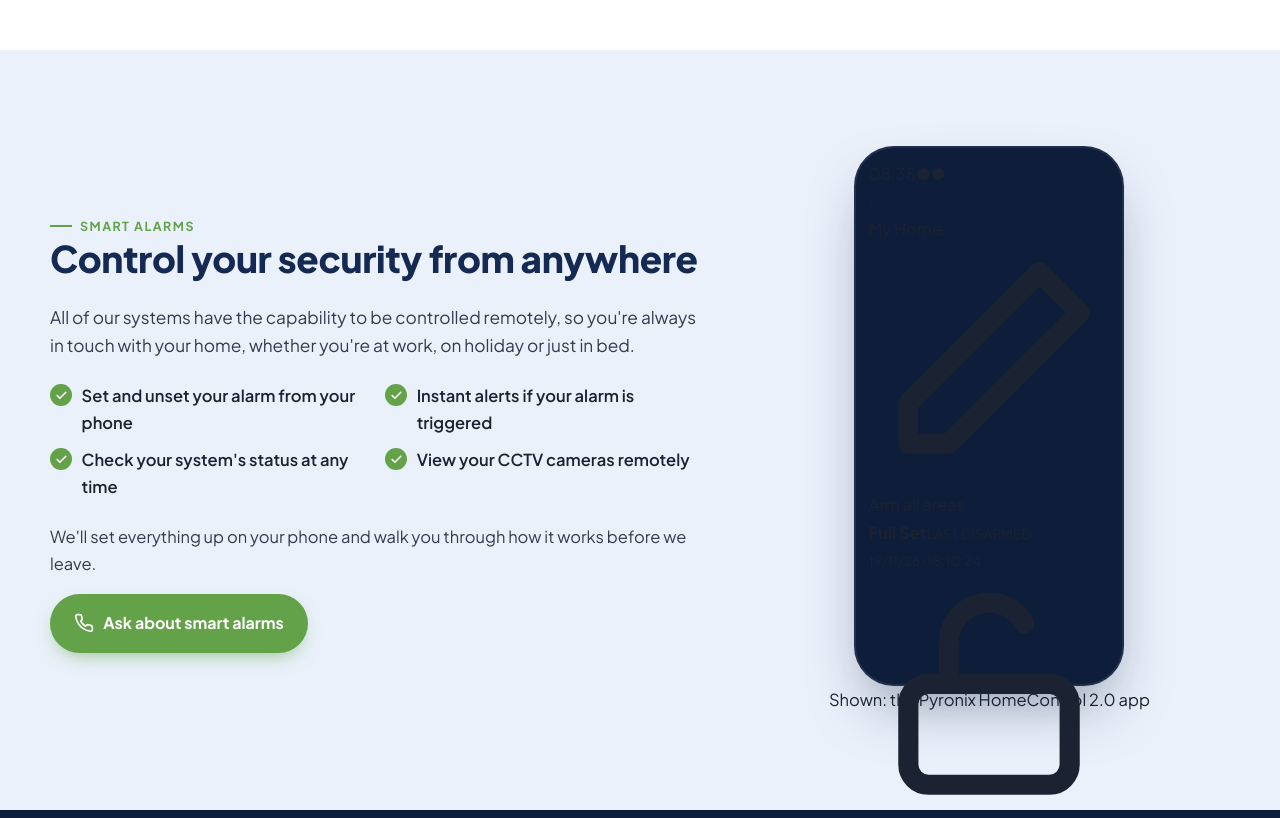
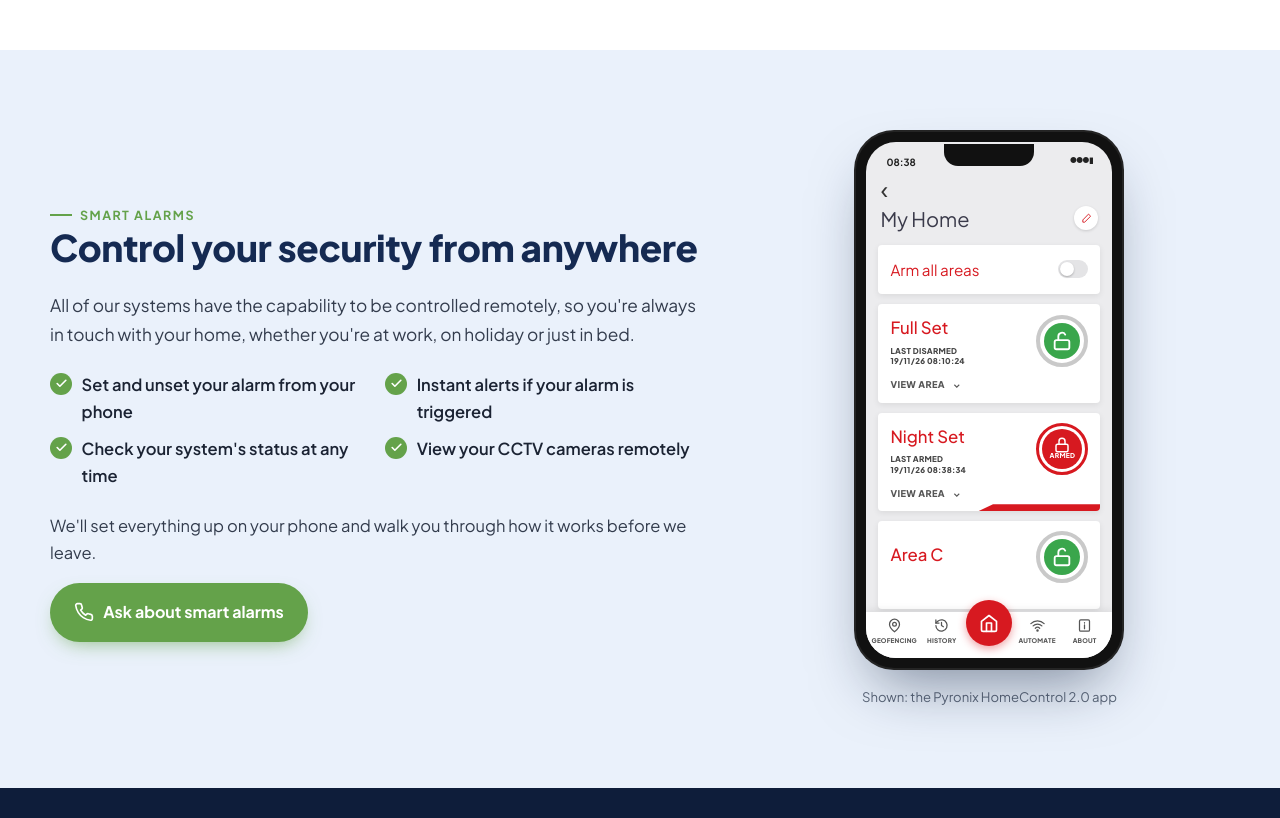
Before and after one commit to Roguerad/CentralElectricsAndSecurityNewWebsite, a plain HTML site: page security.html in a window 1280 px wide. Shown: the part 920-1738 px from the top of the page. Drawn offline with Linux system fonts and the light colour scheme.

Commit message:
Add files via upload

```diff
--- a/css/style.css
+++ b/css/style.css
@@ -393,3 +393,53 @@ a.accred-card:hover{transform:translateY(-3px);border-color:var(--sky)}
 .quote-tips h3{font-size:1rem;margin-bottom:.8rem}
 .quote-tips .checks li{font-weight:600;font-size:.95rem}
 .quote-note{font-size:.88rem;color:var(--muted);margin:1rem 0 0}
+
+/* HomeControl 2.0 style app mockup */
+.phone-wrap{margin:0;display:flex;flex-direction:column;align-items:center;gap:1rem}
+.phone.hc{background:#111;padding:12px}
+.phone.hc .notch{background:#111}
+.hc-app{height:100%;border-radius:30px;background:#ececee;overflow:hidden;position:relative;padding:8px 12px 0;color:#333;font-family:inherit}
+.hc-status{display:flex;justify-content:space-between;font-size:.62rem;font-weight:700;padding:4px 8px 0;color:#222}
+.hc-sig{letter-spacing:-1px;font-size:.5rem}
+.hc-back{font-size:1.6rem;line-height:1;margin:6px 0 0 2px;color:#333}
+.hc-title{display:flex;justify-content:space-between;align-items:center;font-size:1.25rem;color:#3a3a4a;margin:0 2px 10px}
+.hc-edit{width:24px;height:24px;border-radius:50%;background:#fff;display:grid;place-items:center;box-shadow:0 1px 3px rgba(0,0,0,.15)}
+.hc-edit svg{width:11px;height:11px;color:#d71920}
+.hc-card{background:#fff;border-radius:4px;box-shadow:0 2px 6px rgba(0,0,0,.08);margin-bottom:10px;position:relative;overflow:hidden}
+.hc-armall{display:flex;justify-content:space-between;align-items:center;padding:12px;color:#d71920;font-size:.95rem}
+.hc-toggle{width:30px;height:18px;border-radius:9px;background:#e4e4e6;position:relative}
+.hc-toggle::after{content:"";position:absolute;left:2px;top:2px;width:14px;height:14px;border-radius:50%;background:#fff;box-shadow:0 1px 2px rgba(0,0,0,.25)}
+.hc-area{display:flex;justify-content:space-between;align-items:center;padding:10px 12px 6px}
+.hc-area b{display:block;color:#d71920;font-weight:500;font-size:1.05rem;margin-bottom:4px}
+.hc-area small{display:block;font-size:.5rem;font-weight:800;color:#444;line-height:1.35;letter-spacing:.03em}
+.hc-lock{width:52px;height:52px;border-radius:50%;display:grid;place-items:center;flex:none;position:relative}
+.hc-lock svg{width:22px;height:22px;color:#fff}
+.hc-lock.open{border:4px solid #c9c9c9;background:#fff}
+.hc-lock.open::before{content:"";position:absolute;inset:4px;border-radius:50%;background:#3aa64c}
+.hc-lock.open svg{position:relative}
+.hc-lock.shut{border:3px solid #d71920;background:#fff}
+.hc-lock.shut::before{content:"";position:absolute;inset:3px;border-radius:50%;background:#d71920}
+.hc-lock.shut svg{position:relative;margin-top:-8px;width:18px;height:18px}
+.hc-lock em{position:absolute;bottom:11px;font-style:normal;font-size:.42rem;font-weight:800;color:#fff;letter-spacing:.04em}
+.hc-view{font-size:.58rem;font-weight:800;color:#555;padding:4px 12px 10px;letter-spacing:.04em}
+.hc-view span{margin-left:6px}
+.hc-armed::after{content:"";position:absolute;right:0;bottom:0;width:55%;height:7px;background:#d71920;clip-path:polygon(12% 0,100% 0,100% 100%,0 100%)}
+.hc-cut{padding-bottom:20px}
+.hc-nav{position:absolute;left:0;right:0;bottom:0;background:#fff;display:grid;grid-template-columns:repeat(5,1fr);align-items:end;padding:6px 4px 12px;box-shadow:0 -2px 8px rgba(0,0,0,.08)}
+.hc-nav span{display:flex;flex-direction:column;align-items:center;gap:2px;color:#555}
+.hc-nav svg{width:15px;height:15px}
+.hc-nav small{font-size:.4rem;font-weight:800;letter-spacing:.03em}
+.hc-nav .hc-home{width:46px;height:46px;border-radius:50%;background:#d71920;color:#fff;justify-content:center;margin:-26px auto 0;box-shadow:0 3px 8px rgba(215,25,32,.4)}
+.hc-nav .hc-home svg{width:20px;height:20px}
+.phone-cap{font-size:.82rem;color:var(--muted);text-align:center}
+
+/* Mobile: line staggered photo pairs up straight */
+@media (max-width:860px){.media-stack img{margin-top:0!important}}
+
+/* Hero: remove doubled section padding; tighter top on mobile */
+@media (max-width:900px){
+  section.hero{padding:0}
+  .hero .container{padding:2rem 0 2.6rem;gap:1.8rem}
+  .hero h1{margin-bottom:.45em}
+  .hero-ctas{margin:1.4rem 0}
+}
```
